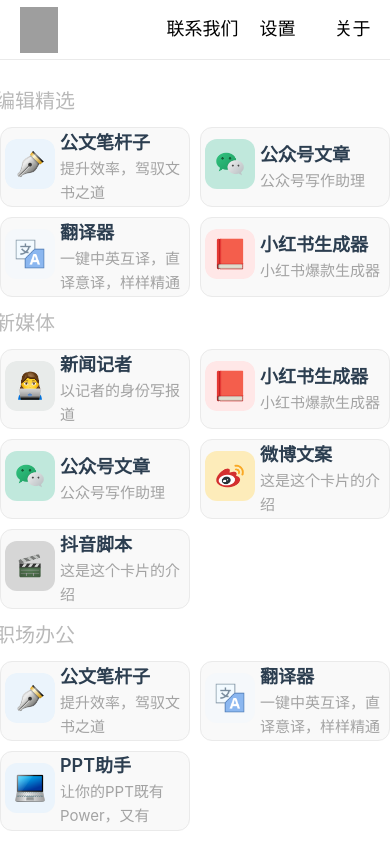
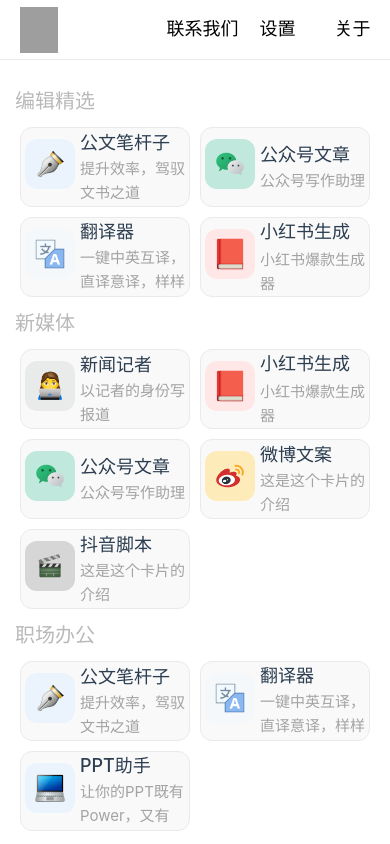
Before and after one commit to qgming/aiAgent, a Vue app: page / in a window 390 px wide. Shown: the top 844 px of the page. Built offline with nearby package versions, Linux system fonts and the light colour scheme; grey boxes are pictures that could not be loaded.

Commit message:
适配移动端

```diff
--- a/src/views/AboutView.vue
+++ b/src/views/AboutView.vue
@@ -3,7 +3,7 @@
     <div class="topAbout">
       <RouterLink class="backHome" to="/">返回首页</RouterLink>
       <div class="aboutName">关于</div>
-      <p>0.1.0</p>
+      <p>0.1.1</p>
     </div>
   </div>
 </template>
@@ -48,7 +48,7 @@
 
 @media screen and (max-width: 768px) {
   .topAbout {
-    width: 400px;
+    width: 360px;
   }
 
 }
--- a/src/views/HomeView.vue
+++ b/src/views/HomeView.vue
@@ -283,20 +283,28 @@ li {
   }
 
   .anyCard {
-    width: 400px;
+    width: 360px;
   }
 
   .toolCard {
-    width: 190px;
+    width: 170px;
     height: 80px;
     margin: 5px;
     padding: 8px 4px;
   }
 
   .cardText {
-    width: 150px;
+    width: 140px;
     margin-left: 5px;
   }
 
+  .cardName {
+    font-weight: 500;
+    overflow: hidden;
+    max-height: 30px;
+    text-overflow: ellipsis;
+  }
+
+
 }
 </style>
--- a/src/views/SettingView.vue
+++ b/src/views/SettingView.vue
@@ -275,15 +275,15 @@ export default {
 
 @media screen and (max-width: 768px) {
   .topSetting {
-    width: 400px;
+    width: 360px;
   }
 
   .settingOption {
-    width: 400px;
+    width: 360px;
   }
 
   .input {
-    width: 400px;
+    width: 360px;
   }
 }
 </style>
--- a/src/views/ToolView.vue
+++ b/src/views/ToolView.vue
@@ -406,16 +406,16 @@ export default {
 
 @media screen and (max-width: 768px) {
   .topTool {
-    width: 400px;
+    width: 360px;
   }
 
   .inputText {
-    width: 360px;
+    width: 330px;
     height: 130px;
   }
 
   .outputBox {
-    width: 400PX;
+    width: 360PX;
     padding: 5px;
   }
 }
```
